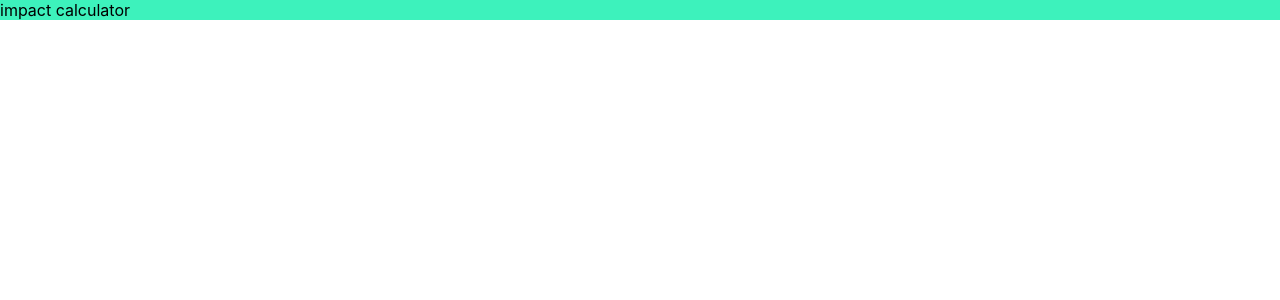
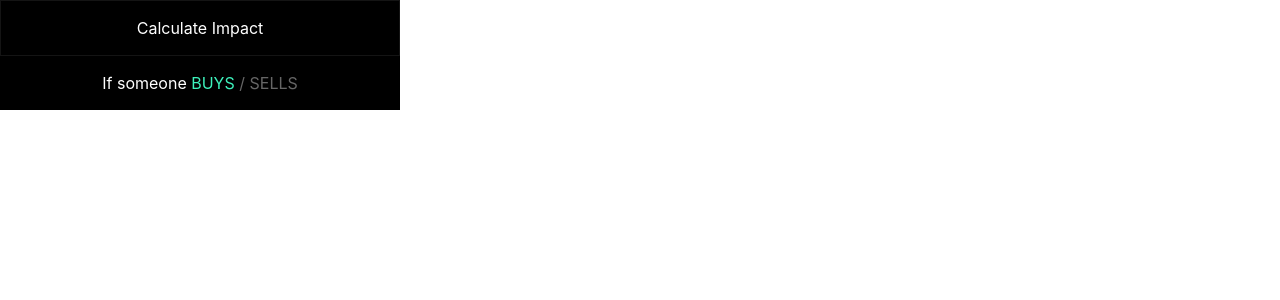
Before and after one commit to elisealcala/sonar-standalone, a React (Create React App) app: page / in a window 1280 px wide. Shown: the top 300 px of the page. Built offline with nearby package versions, Linux system fonts and the light colour scheme.

Commit message:
create text component

```diff
--- /dev/null
+++ b/src/common/components/text/index.ts
@@ -0,0 +1 @@
+export { Text as default } from "./text";
--- /dev/null
+++ b/src/common/components/text/text.tsx
@@ -0,0 +1,40 @@
+import React, { FC, ReactNode } from "react";
+
+type Type = "titleSm" | "bodyM" | "bodyLg";
+
+interface ITextProps {
+  type?: Type;
+  className?: string;
+  component?: "h1" | "h2" | "h3" | "h4" | "h5" | "h6" | "p" | "div" | "span";
+  children: ReactNode;
+}
+
+const styles: Record<Type, { fontSize: number; lineHeight: string }> = {
+  titleSm: {
+    fontSize: 20,
+    lineHeight: "28px",
+  },
+  bodyM: {
+    fontSize: 16,
+    lineHeight: "22px",
+  },
+  bodyLg: {
+    fontSize: 20,
+    lineHeight: "28px",
+  },
+};
+
+export const Text: FC<ITextProps> = ({
+  type = "bodyM",
+  className,
+  children,
+  component = "div",
+}) => {
+  const Component = component;
+
+  return (
+    <Component className={className} style={styles[type]}>
+      {children}
+    </Component>
+  );
+};
--- a/src/common/styles/global.css
+++ b/src/common/styles/global.css
@@ -1 +1,5 @@
 @import url("./variables/colors.css");
+
+h1, h2, h3, h4, h5, h6 {
+  margin: 0;
+}
--- a/src/common/styles/variables/colors.css
+++ b/src/common/styles/variables/colors.css
@@ -1,8 +1,8 @@
 body {
   --green: #3DF2BC;
   --red: #FF6885;
-  --background: rgba(255, 255, 255, 0.12);
-  --white: #FFFFFF
+  --background: #000000;
+  --white: #FFFFFF;
   --gray-1: rgba(255, 255, 255, 0.08);
   --gray-2: rgba(255, 255, 255, 0.4);
 }
--- a/src/components/impact-calculator/impact-calculator.css
+++ b/src/components/impact-calculator/impact-calculator.css
@@ -1,5 +1,31 @@
 @import url("../../common/styles/variables/colors.css");
 
 .container {
-  background-color: var(--green);
+  background-color: var(--background);
+  color: var(--white);
+  width: 400px;
 }
+
+.title-container {
+  padding: 1rem;
+  text-align: center;
+  border: 1px solid var(--gray-1)
+}
+
+.calculator-container {
+  padding: 1rem;
+  text-align: center;
+}
+
+.buy-sell-selection span:nth-child(1).selected{
+  color: var(--green);
+}
+
+.buy-sell-selection span:nth-child(3).selected{
+  color: var(--red);
+}
+
+.buy-sell-selection span {
+  color: var(--gray-2);
+  cursor: pointer;
+}
--- a/src/components/impact-calculator/impact-calculator.tsx
+++ b/src/components/impact-calculator/impact-calculator.tsx
@@ -1,6 +1,37 @@
-import React from "react";
+import React, { useState } from "react";
+import Text from "../../common/components/text";
 import "./impact-calculator.css";
 
 export const ImpactCalculator = () => {
-  return <div className="container">impact calculator</div>;
+  const [isBuying, setIsBuying] = useState(true);
+
+  return (
+    <div className="container">
+      <div className="title-container">
+        <Text>Calculate Impact</Text>
+      </div>
+      <div className="calculator-container">
+        <div className="buy-sell-selection">
+          <Text>
+            If someone
+            <span
+              className={isBuying ? "selected" : ""}
+              onClick={() => setIsBuying(true)}
+            >
+              {" "}
+              BUYS{" "}
+            </span>
+            <span>/</span>
+            <span
+              className={!isBuying ? "selected" : ""}
+              onClick={() => setIsBuying(false)}
+            >
+              {" "}
+              SELLS
+            </span>
+          </Text>
+        </div>
+      </div>
+    </div>
+  );
 };
```
